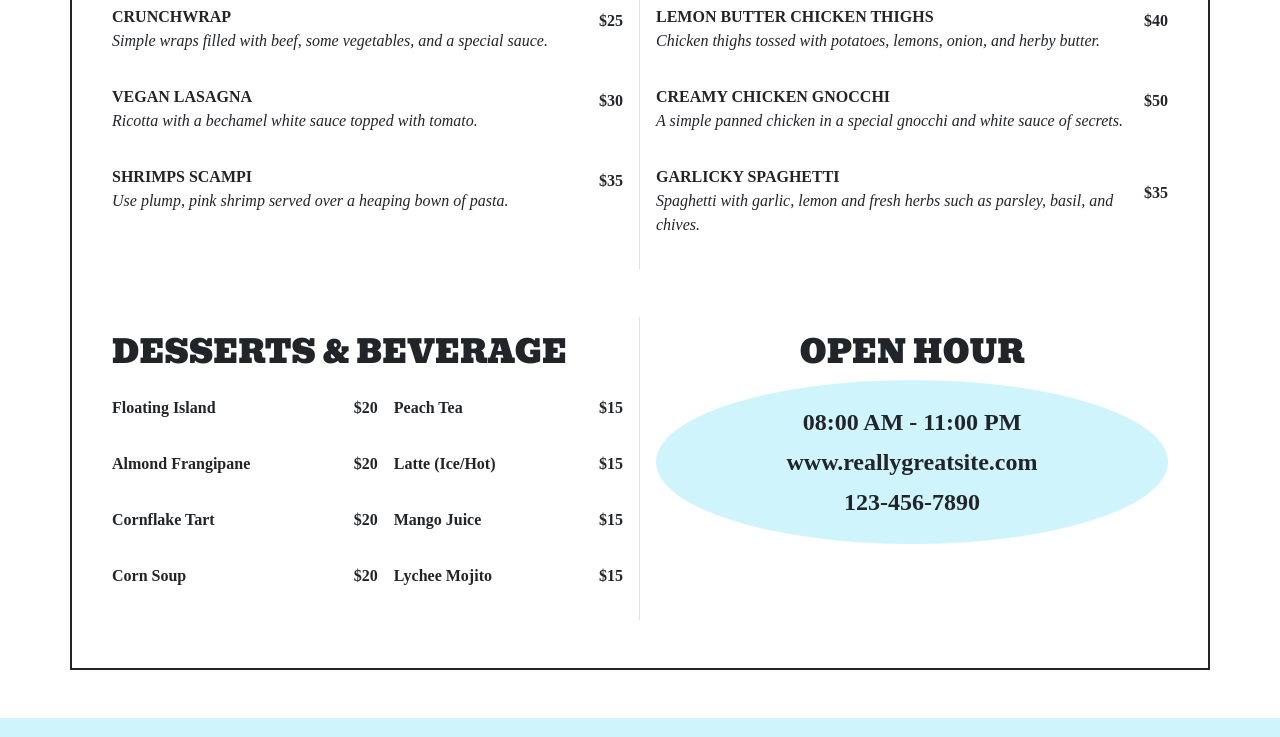
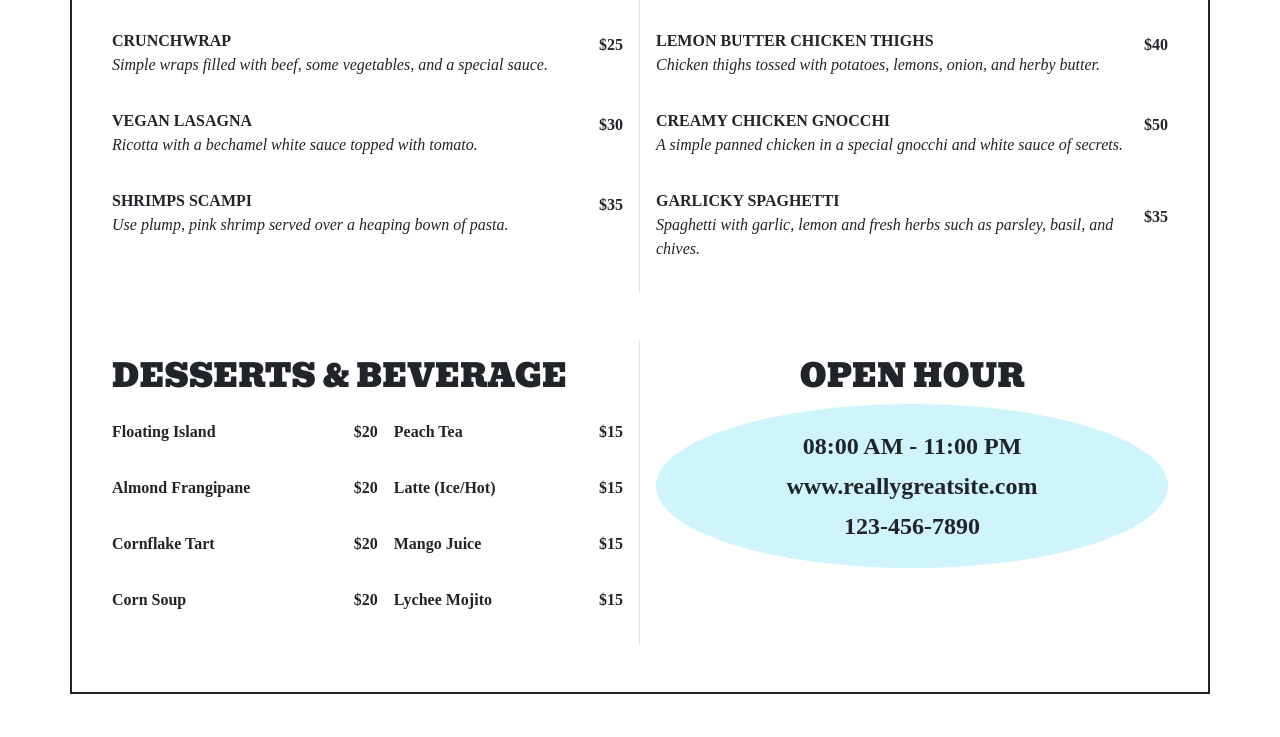
Before and after one commit to ls-95/assignment-lesson-fifteen-bootstrap, a website: page index.html in a window 1280 px wide. Shown: the part 477-1214 px from the top of the page. Drawn offline with nearby package versions, Linux system fonts and the light colour scheme; a web font is replaced by a local one.

Commit message:
Add padding top to main container

```diff
--- a/index.html
+++ b/index.html
@@ -65,7 +65,7 @@
     <main>
       <!--Grid-->
       <div
-        class="container-lg border border-2 border-dark my-5 px-5 container-menu"
+        class="container-lg border border-2 border-dark my-5 px-5 pt-4 container-menu"
       >
         <div class="row g-5">
           <!--First container-->
```
